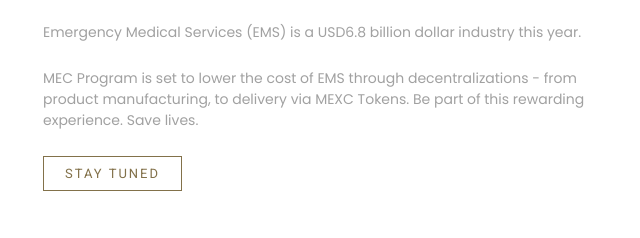
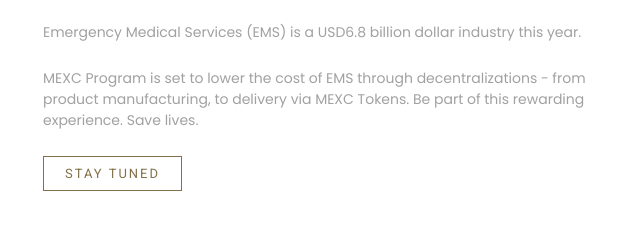
Before and after one commit to MEXClife/landing, a plain HTML site: page index.html in a window 1280 px wide. Shown: the part 402-640 px from the top of the page, 612-1252 px from the left. Drawn offline with nearby package versions, Linux system fonts and the light colour scheme.

Commit message:
Changed the typo

```diff
--- a/index.html
+++ b/index.html
@@ -57,7 +57,7 @@
                 Emergency Medical Services (EMS) is a USD6.8 billion dollar industry this year.
               </p>
               <p class="wow fadeInUp" data-wow-delay="0.2s">
-                MEC Program is set to lower the cost of EMS through decentralizations - from product manufacturing, to delivery via MEXC Tokens. Be part of this rewarding experience. Save lives.
+                MEXC Program is set to lower the cost of EMS through decentralizations - from product manufacturing, to delivery via MEXC Tokens. Be part of this rewarding experience. Save lives.
               </p>
               <a class="btn btn-primary btn-action popup wow fadeInUp" data-wow-delay="0.2s" href="index.html#">Stay Tuned</a>
             </div>
```
